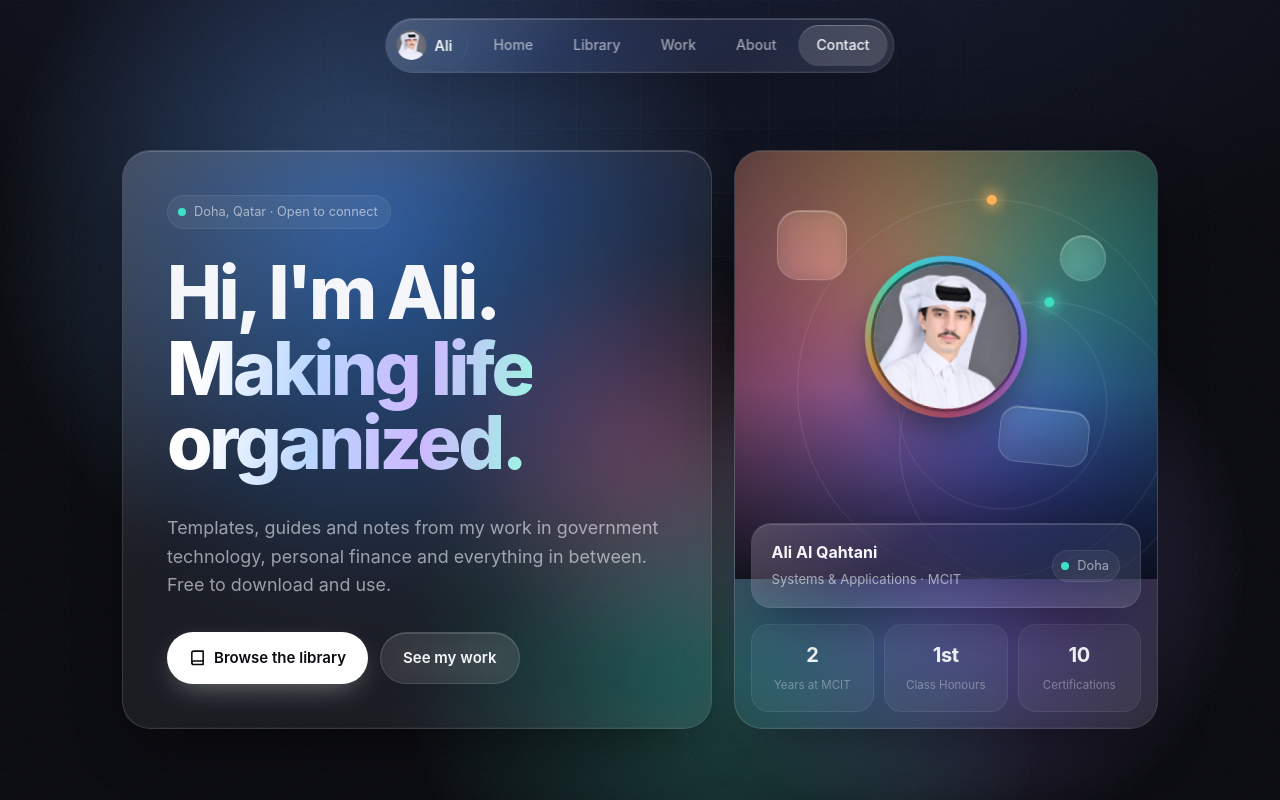
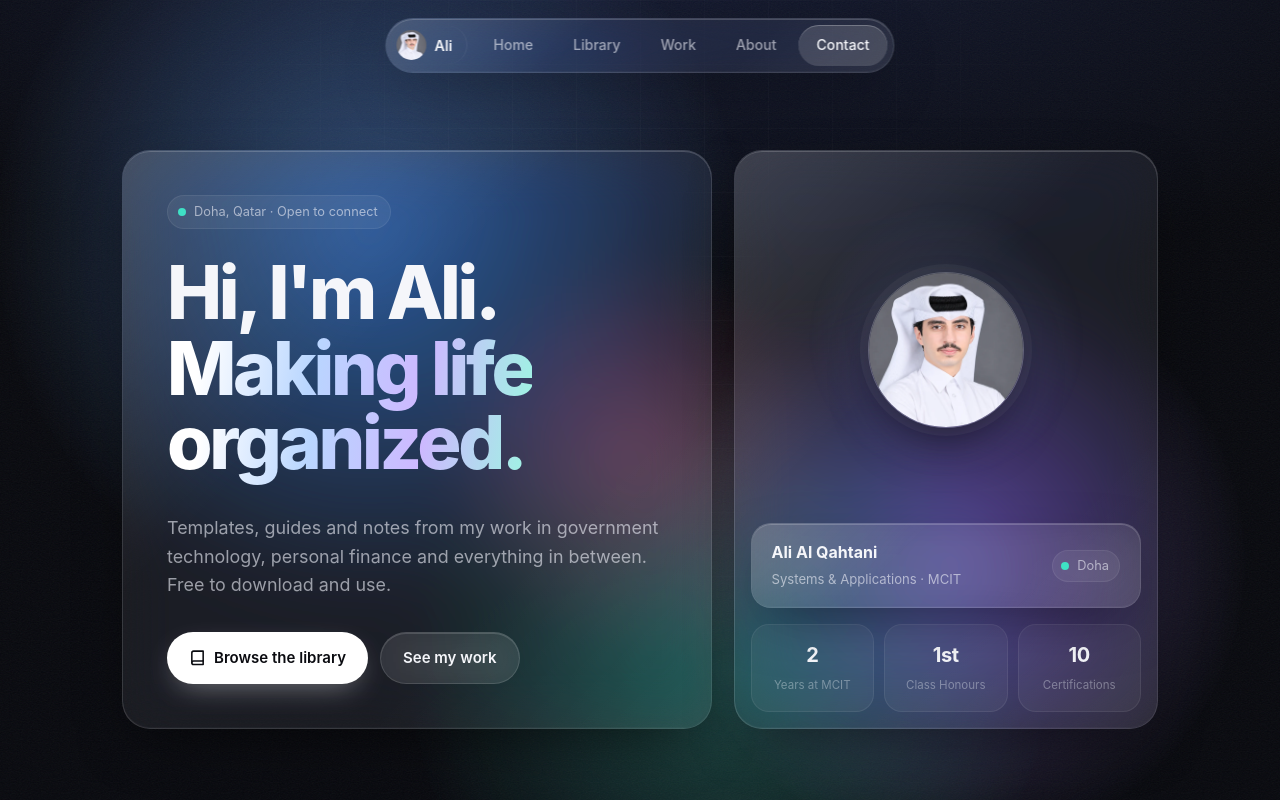
Before and after one commit to Arcabyte/My-Portfolio, a plain HTML site: page index.html in a window 1280 px wide. Shown: the top 800 px of the page. Drawn offline with Linux system fonts and the light colour scheme.

Commit message:
Simplify profile card to a minimal portrait with a soft glow
Co-Authored-By: Claude Opus 5.5 <noreply@anthropic.com>
Claude-Session: https://claude.ai/code/session_015dGQPLbLoTpmzsKx9e5tYK

```diff
--- a/index.html
+++ b/index.html
@@ -178,29 +178,12 @@ h2.title{font-size:clamp(2rem,4.6vw,3rem);font-weight:700;letter-spacing:-.035em
 
 .hero-card{display:flex;flex-direction:column}
 .hero-photo{position:relative;flex:1;min-height:300px;overflow:hidden;display:grid;place-items:center}
-.aurora{position:absolute;inset:-40%;
-  background:conic-gradient(from 0deg,#2f6bff,#a07bff,#ff6fa8,#ffb45a,#3fe0c5,#2f6bff);
-  filter:blur(60px);opacity:.55;animation:spin 18s linear infinite}
-.hero-photo::after{content:"";position:absolute;inset:0;pointer-events:none;
-  background:radial-gradient(circle at 50% 45%,transparent 30%,rgba(7,8,13,.55) 100%),linear-gradient(180deg,transparent 55%,rgba(7,8,13,.7))}
-@keyframes spin{to{transform:rotate(360deg)}}
-.orbit{position:absolute;left:50%;top:46%;border-radius:50%;border:1px solid rgba(255,255,255,.12);transform:translate(-50%,-50%);animation:spin linear infinite;z-index:1}
-.orbit i{position:absolute;top:-5px;left:50%;width:10px;height:10px;border-radius:50%;background:#fff;box-shadow:0 0 14px 3px rgba(255,255,255,.7)}
-.o1{width:210px;height:210px;animation-duration:12s}
-.o2{width:290px;height:290px;animation-duration:20s;animation-direction:reverse}
-.o2 i{background:var(--teal);box-shadow:0 0 14px 3px rgba(63,224,197,.8)}
-.o3{width:380px;height:380px;animation-duration:30s}
-.o3 i{background:var(--amber);box-shadow:0 0 14px 3px rgba(255,180,90,.8)}
-.float-glass{position:absolute;z-index:1;border-radius:22px;background:rgba(255,255,255,.08);border:1px solid rgba(255,255,255,.18);
-  backdrop-filter:blur(10px);-webkit-backdrop-filter:blur(10px);box-shadow:inset 0 1px 0 rgba(255,255,255,.3)}
-.fg1{width:70px;height:70px;left:10%;top:14%;animation:bob 7s ease-in-out infinite}
-.fg2{width:46px;height:46px;right:12%;top:22%;border-radius:50%;animation:bob 9s ease-in-out infinite reverse}
-.fg3{width:90px;height:56px;right:16%;bottom:24%;border-radius:18px;animation:bob 8s ease-in-out 1s infinite}
-@keyframes bob{0%,100%{transform:translateY(0) rotate(0)}50%{transform:translateY(-16px) rotate(8deg)}}
-.portrait{position:relative;z-index:2;width:150px;height:150px;margin-top:-30px;animation:bob 10s ease-in-out infinite}
-.portrait img{position:relative;width:100%;height:100%;border-radius:50%;object-fit:cover;border:3px solid rgba(7,8,13,.6);box-shadow:0 20px 50px -10px rgba(0,0,0,.7)}
-.portrait .ring{position:absolute;inset:-6px;border-radius:50%;
-  background:conic-gradient(from 0deg,#5aa2ff,#a07bff,#ff6fa8,#ffb45a,#3fe0c5,#5aa2ff);animation:spin 6s linear infinite}
+.halo{position:absolute;left:50%;top:44%;width:320px;height:320px;transform:translate(-50%,-50%);border-radius:50%;
+  background:radial-gradient(circle,rgba(140,170,255,.22) 0%,rgba(140,170,255,0) 65%);animation:breathe 8s ease-in-out infinite}
+@keyframes breathe{0%,100%{opacity:.6;transform:translate(-50%,-50%) scale(.92)}50%{opacity:1;transform:translate(-50%,-50%) scale(1.05)}}
+.portrait{position:relative;z-index:1;width:156px;height:156px;margin-top:-30px}
+.portrait img{width:100%;height:100%;border-radius:50%;object-fit:cover;border:1px solid rgba(255,255,255,.25);
+  box-shadow:0 0 0 8px rgba(255,255,255,.04),0 24px 50px -16px rgba(0,0,0,.7)}
 .hero-id{position:relative;z-index:3;display:flex;align-items:center;justify-content:space-between;gap:14px;padding:16px 20px;margin:-56px 16px 16px;border-radius:20px}
 .hero-id strong{display:block;font-size:1rem}
 .hero-id small{color:var(--muted);font-size:.82rem}
@@ -353,16 +336,9 @@ footer{text-align:center;color:var(--faint);font-size:.8rem;padding:30px 20px 40
     </div>
 
     <div class="hero-card glass reveal">
-      <div class="hero-photo" aria-hidden="false">
-        <div class="aurora"></div>
-        <div class="orbit o1"><i></i></div>
-        <div class="orbit o2"><i></i></div>
-        <div class="orbit o3"><i></i></div>
-        <div class="float-glass fg1"></div>
-        <div class="float-glass fg2"></div>
-        <div class="float-glass fg3"></div>
+      <div class="hero-photo">
+        <div class="halo"></div>
         <div class="portrait">
-          <div class="ring"></div>
           <img src="assets/avatar.webp" alt="Ali Al Qahtani">
         </div>
       </div>
```
